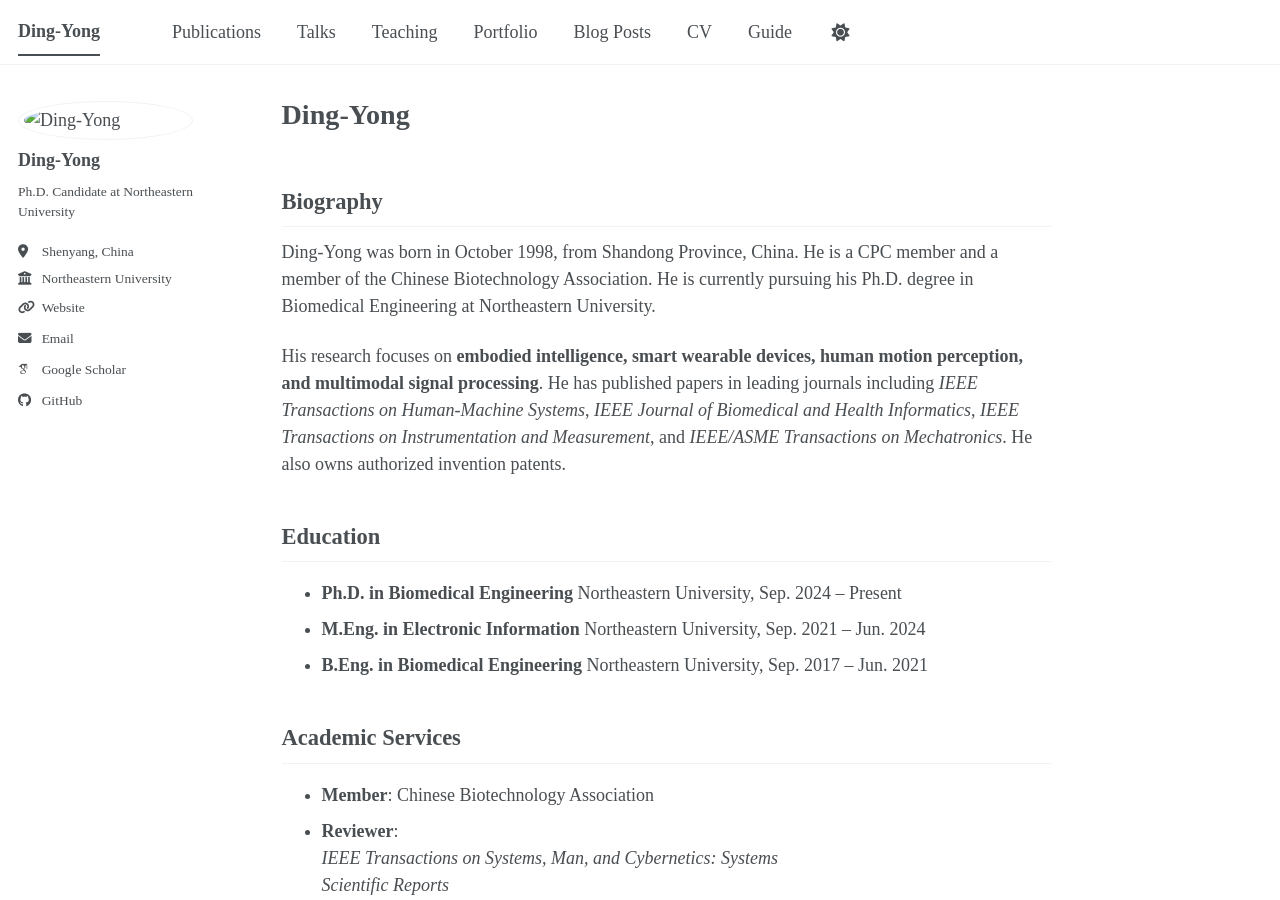
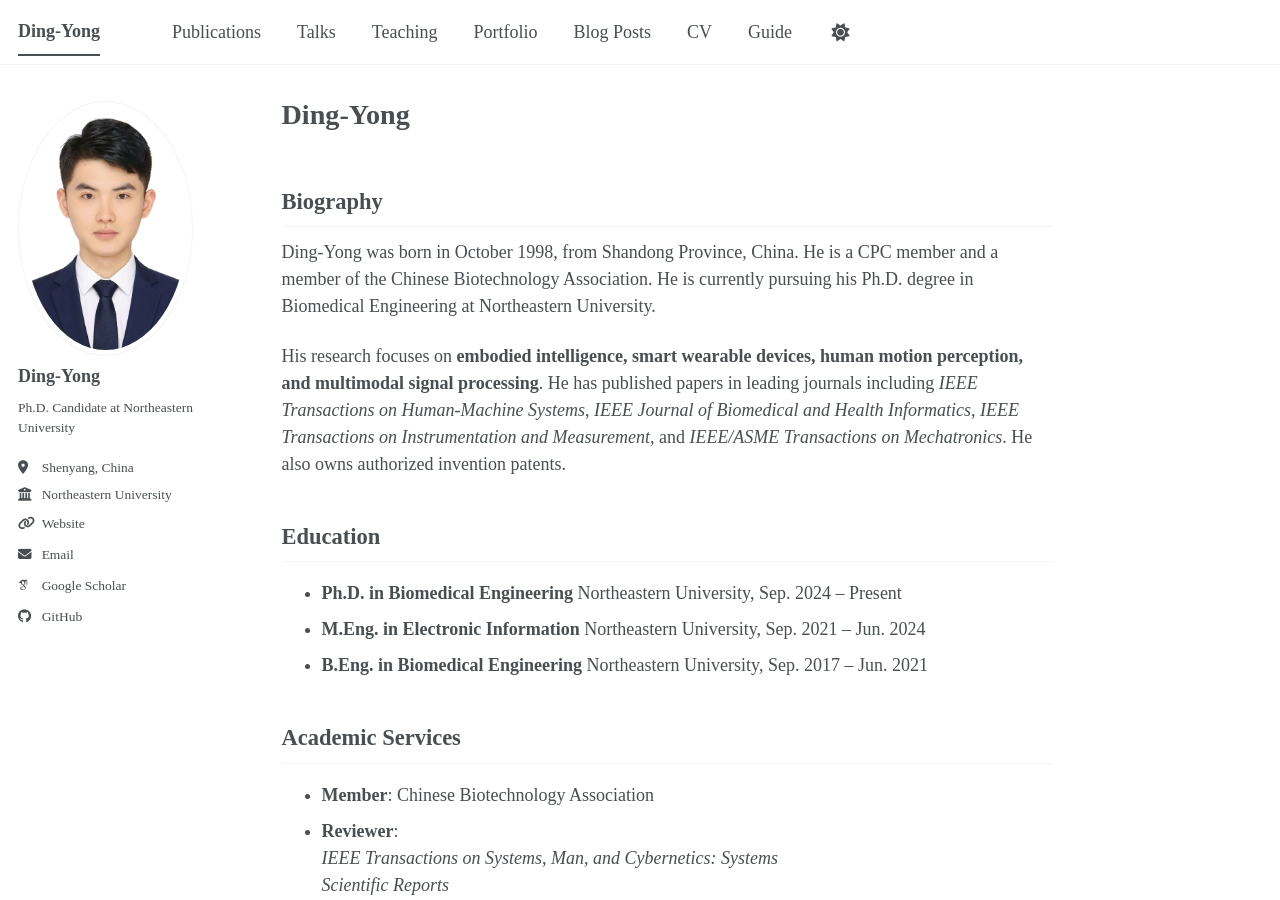
Before and after one commit to ding-yong/ding-yong.github.io, a Jekyll site: the page built from _pages/about.md, in a window 1280 px wide and 900 px high. Built offline with Jekyll 4.4.1, drawn with Linux system fonts in a browser that asks for light colours; some web fonts are replaced; a script bundle is joined from its source files by our own code; library files that are not in the unit come from our copies.

Commit message:
Update _config.yml

```diff
--- a/_config.yml
+++ b/_config.yml
@@ -20,7 +20,7 @@ repository               : "ding-yong/ding-yong.github.io"
 # Site Author
 author:
   # Biographic information
-  avatar           : "images/dy.png"
+  avatar           : "dy.png"
   name             : "Ding-Yong"
   pronouns         :
   bio              : "Ph.D. Candidate at Northeastern University"
```
